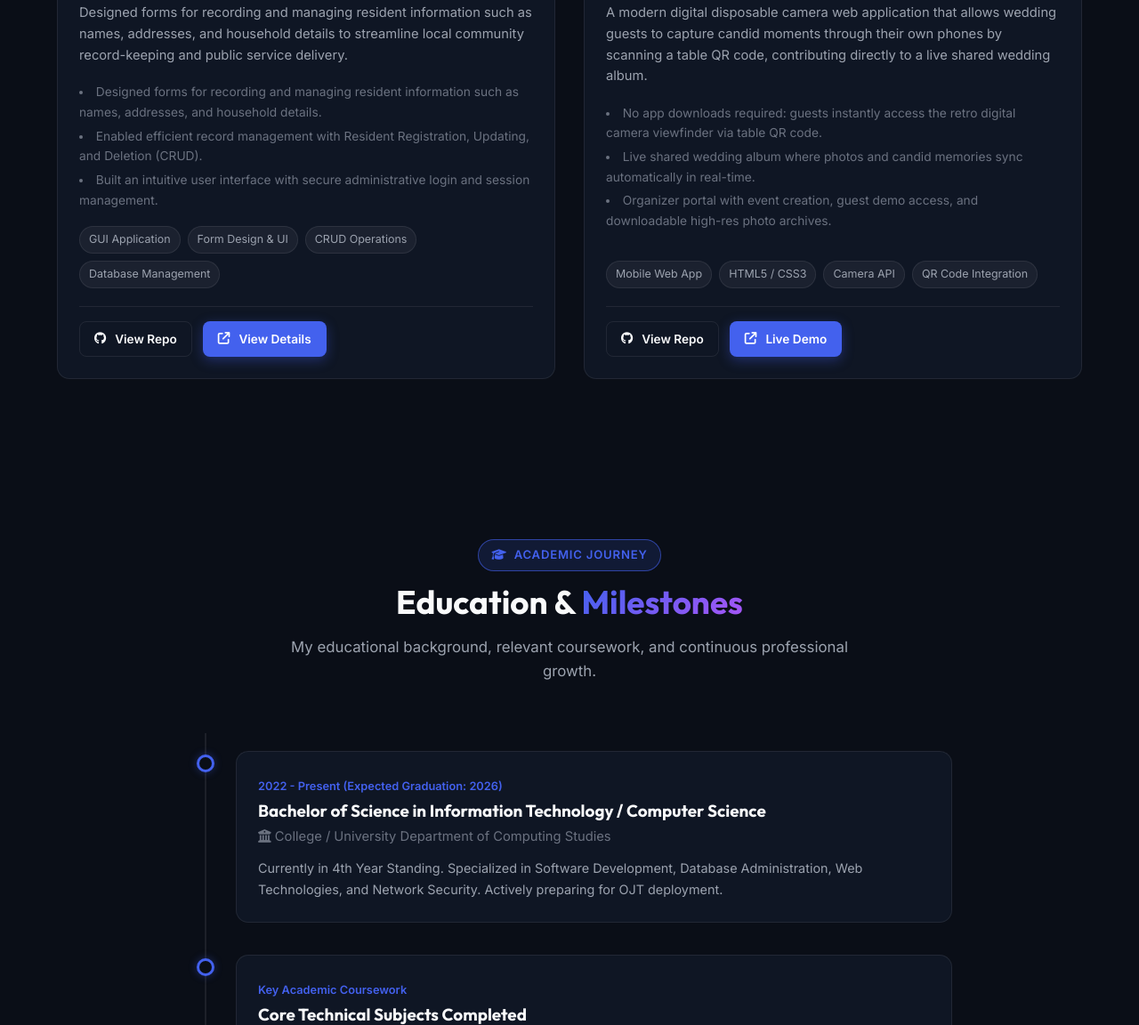
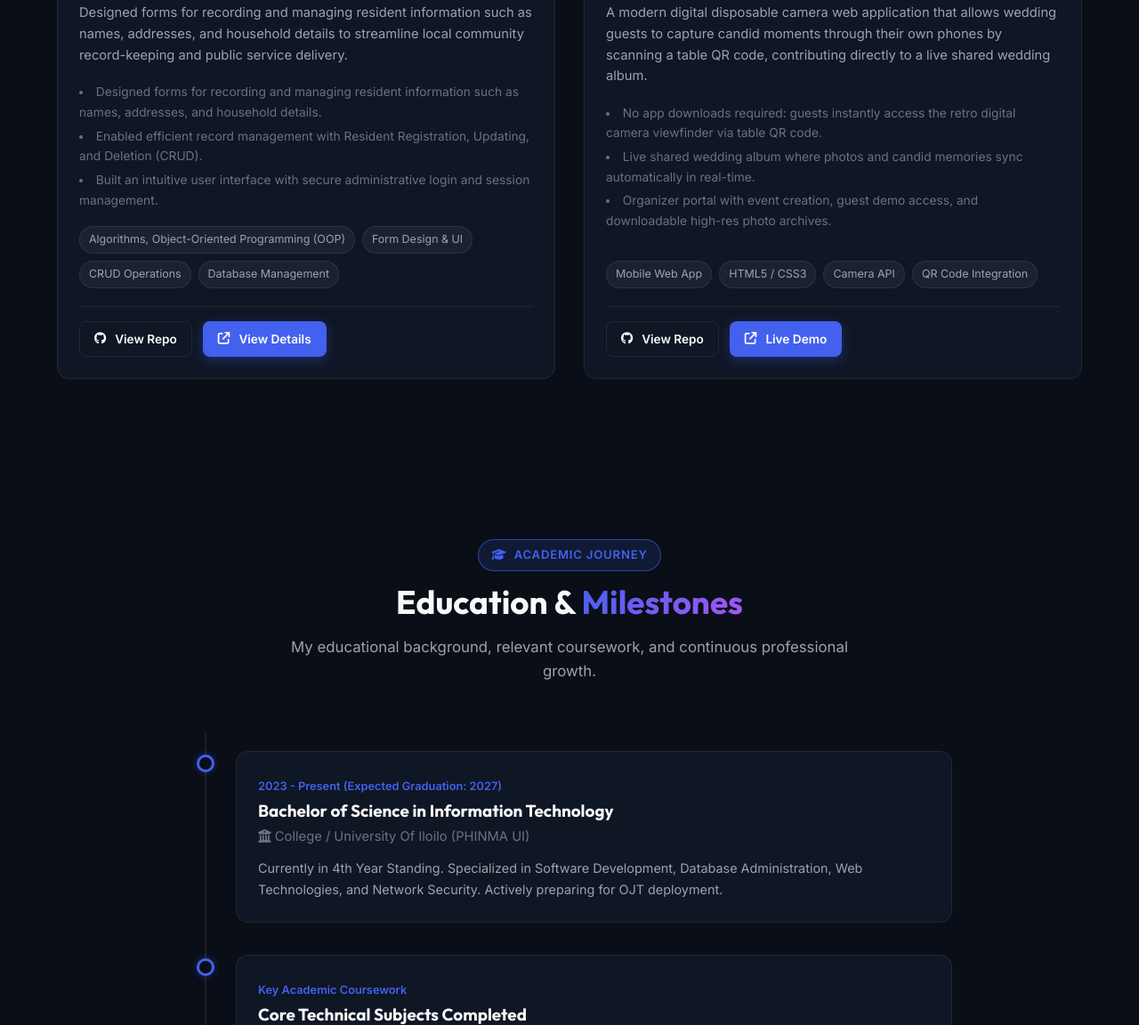
Before and after one commit to princejohnbundalan1-debug/Portfolio, a plain HTML site: page index.html in a window 1280 px wide. Shown: the part 4743-5895 px from the top of the page at 89% size. Drawn offline with Linux system fonts and the light colour scheme.

Commit message:
Update portfolio

```diff
--- a/index.html
+++ b/index.html
@@ -658,7 +658,7 @@
                 <li>Built an intuitive user interface with secure administrative login and session management.</li>
               </ul>
               <div class="project-tech">
-                <span class="tech-tag">GUI Application</span>
+                <span class="tech-tag">Algorithms, Object-Oriented Programming (OOP)</span>
                 <span class="tech-tag">Form Design &amp; UI</span>
                 <span class="tech-tag">CRUD Operations</span>
                 <span class="tech-tag">Database Management</span>
@@ -726,10 +726,11 @@
           <div class="timeline-item">
             <div class="timeline-dot"></div>
             <div class="timeline-card">
-              <span class="timeline-date">2022 - Present (Expected Graduation: 2026)</span>
-              <h3 class="timeline-role">Bachelor of Science in Information Technology / Computer Science</h3>
-              <div class="timeline-institution"><i class="fa-solid fa-building-columns"></i> College / University
-                Department of Computing Studies</div>
+              <span class="timeline-date">2023 - Present (Expected Graduation: 2027)</span>
+              <h3 class="timeline-role">Bachelor of Science in Information Technology</h3>
+              <div class="timeline-institution"><i class="fa-solid fa-building-columns"></i> College / University Of
+                Iloilo
+                (PHINMA UI)</div>
               <p class="timeline-desc">
                 Currently in 4th Year Standing. Specialized in Software Development, Database Administration, Web
                 Technologies, and Network Security. Actively preparing for OJT deployment.
```
